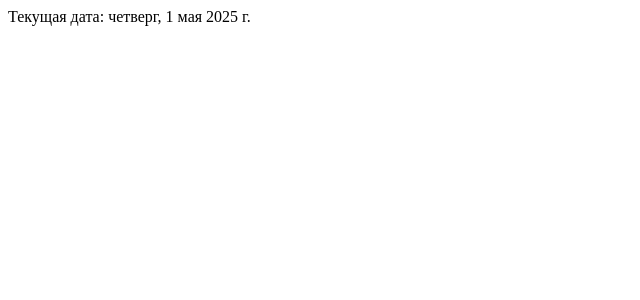
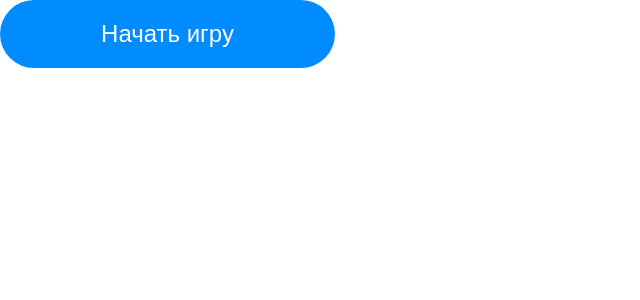
Before and after one commit to linkers17/purple_school-exercises, a Vue app: page / in a window 1280 px wide. Shown: the top 300 px of the page, without its empty margins (0-640 px from the left). Built offline with nearby package versions, Linux system fonts and the light colour scheme.

Commit message:
2-button create component

```diff
--- a/index.html
+++ b/index.html
@@ -3,6 +3,9 @@
   <head>
     <meta charset="UTF-8">
     <link rel="icon" href="/favicon.ico">
+    <link rel="preconnect" href="https://fonts.googleapis.com">
+    <link rel="preconnect" href="https://fonts.gstatic.com" crossorigin>
+    <link href="https://fonts.googleapis.com/css2?family=Roboto:ital,wght@0,100..900;1,100..900&display=swap" rel="stylesheet">
     <meta name="viewport" content="width=device-width, initial-scale=1.0">
     <title>Vite App</title>
   </head>
--- a/src/App.vue
+++ b/src/App.vue
@@ -1,11 +1,9 @@
 <template>
-  <span>Текущая дата: {{ dateNow }}</span>
+  <Button>Начать игру</Button>
 </template>
 
 <script setup>
-const dateNow = new Intl.DateTimeFormat('ru-RU', {
-  dateStyle: 'full',
-}).format(new Date())
+import Button from "@/components/Button.vue";
 </script>
 
 <style scoped></style>
--- /dev/null
+++ b/src/assets/style.css
@@ -0,0 +1,18 @@
+:root {
+  --color-white: #FFF;
+  --color-button-bg: #008BFE;
+  --color-black: #000;
+  --color-bg: #F0F4F8;
+  --color-health: #CCE8FF;
+  --color-font: #222;
+  --color-success: #09BB00;
+  --color-fail: #D00303;
+  --color-button-hover-bg: #006FCB;
+
+  --font: "Roboto", sans-serif;
+}
+
+body {
+  font-family: var(--font);
+  margin: 0;
+}
--- /dev/null
+++ b/src/components/Button.vue
@@ -0,0 +1,26 @@
+<template>
+	<button class="button">
+		<slot />
+	</button>
+</template>
+
+<script setup></script>
+
+<style scoped>
+.button {
+	color: var(--color-white);
+	background-color: var(--color-button-bg);
+	border: none;
+	padding: 16px 10px;
+	font-size: 24px;
+	line-height: 1.5;
+	border-radius: 100px;
+	min-width: 335px;
+	cursor: pointer;
+	transition: background-color 0.3s;
+}
+
+.button:hover {
+	background-color: var(--color-button-hover-bg);
+}
+</style>
--- a/src/main.js
+++ b/src/main.js
@@ -1,4 +1,5 @@
 import { createApp } from 'vue'
 import App from './App.vue'
+import '@/assets/style.css'
 
 createApp(App).mount('#app')
```
